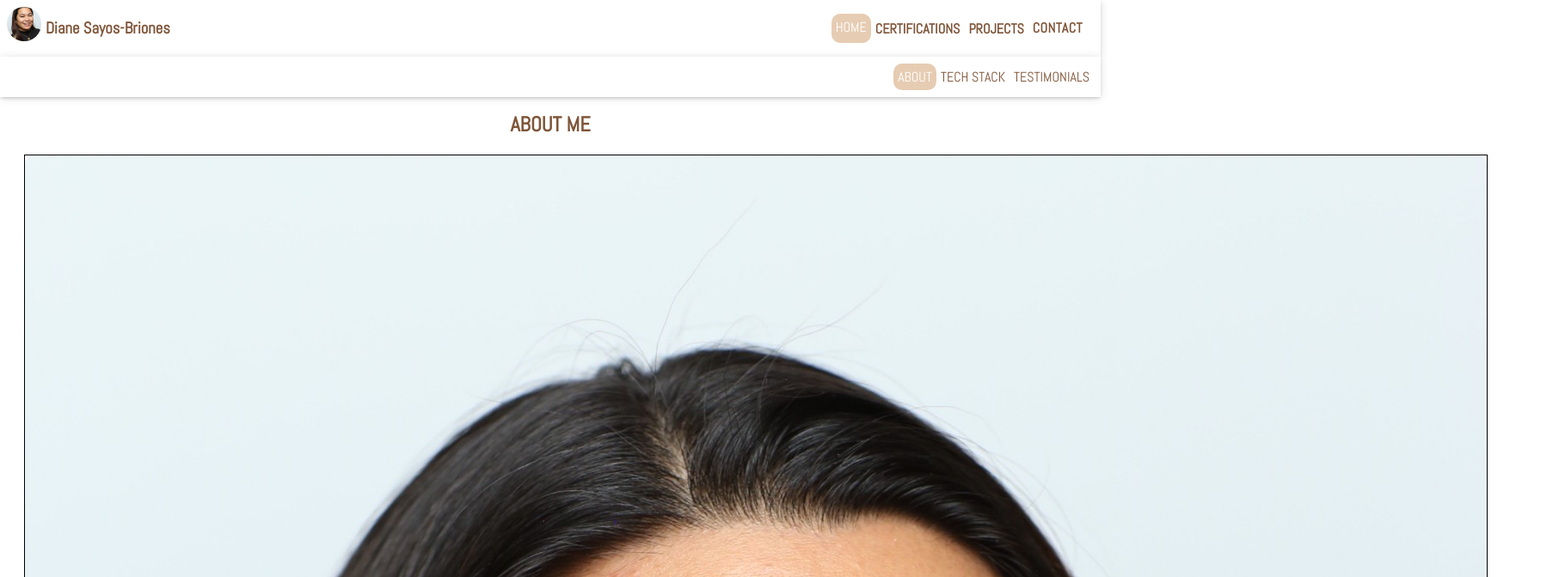
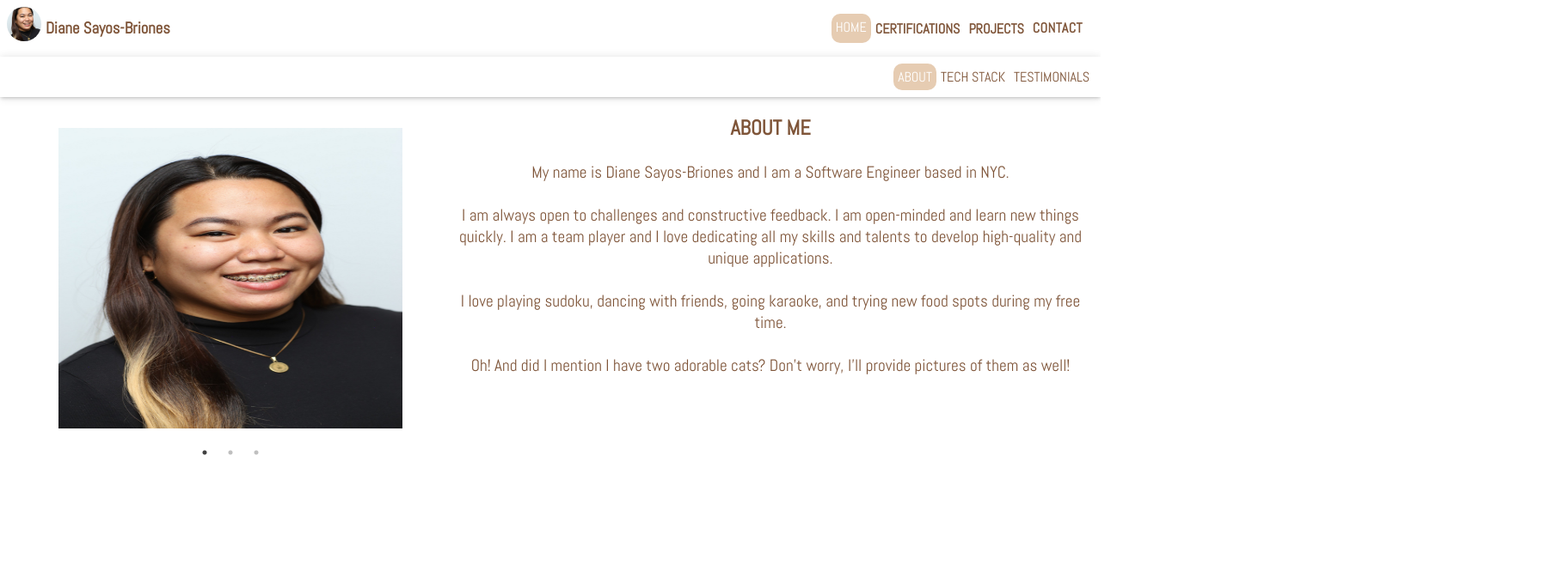
Before and after one commit to Diane-Sayos/Diane.Sayos.github.io, a React (Create React App) app: page / in a window 1280 px wide. Shown: the top 672 px of the page at 86% size, 1820 px wide, since content can reach past the window. Built offline with nearby package versions, Linux system fonts and the light colour scheme.

Commit message:
change about page

```diff
--- a/src/components/home/Home.css
+++ b/src/components/home/Home.css
@@ -32,40 +32,39 @@
 
 /* About css */
 .about {
-    margin: 0.5rem 1rem 3rem;
+    margin: 0.5rem 0.5rem 3rem 0.5rem;
     display: flex;
     flex-direction: column;
-    height: 100%;
 }
 
 .about-card {
     display: flex;
-    flex-basis: 80%;
     flex-direction: row;
+    padding: 0.25rem;
+    margin: 0 auto;
+    justify-content: center;
+}
+.slider-container {
+    flex-basis: 40%;
+    width: 400px;
+    height: 300px;
     padding: 0.5rem;
-    margin: 0.25rem;
-    align-items: center;
+    margin: 0.5rem auto;
 }
 
-.about-card-image-container {
-    flex-basis: 40%;
-    border: 0.5px solid black;
-    margin: 0 auto;
-}
-
-.about-card-image {
-    /* width: 80%;
-    height: 30%; */
-    border-radius: 10px;
-    margin: 0 auto;
+.about-image {
+    width: 400px;
+    height: 350px;
+    margin: 0.5rem auto;
 }
 
 .about-card-description {
     flex-basis: 60%;
-    border: 0.5px solid black;
 }
 
-
+.about-card-description p {
+    font-size: larger;
+}
 
 /* Techstack css */
 .tech-stack-container {
@@ -105,9 +104,21 @@ h2, h3, h4 {
 
 
 /* About css - mobile */
-@media (max-width: 480px) {
+@media (max-width: 1024px) {
     .about-card {
         display: flex;
         flex-direction: column;
     }
-  }
+}
+
+@media (max-width: 480px)   {
+    .slider-container  {
+        width: 330px;
+        margin: 0.25rem  auto 1rem auto;
+        justify-content: center;
+    }
+    .about-image {
+        width: 330px;
+        margin: 0.25rem auto;
+    }
+}
--- a/src/components/home/Personal.js
+++ b/src/components/home/Personal.js
@@ -1,24 +1,50 @@
 import './Home.css';
 
+import Slider from 'react-slick';
+import 'slick-carousel/slick/slick.css';
+import 'slick-carousel/slick/slick-theme.css';
+
 import avatar from '../../images/personal/avatar.JPG';
+import fullstack from '../../images/certifications/FullstackCertificate.png';
+import aws from '../../images/certifications/Coursera-AWS.png';
 
+const images = [
+    avatar,
+    fullstack,
+    aws
+]
 
 //edit to an about page--make sure to add images,and a short paragraph descibing me!
 const Personal = () => {
+    const settings = {
+        dots: true,
+        infinite: true,
+        speed: 500,
+        slidesToShow: 1,
+        slidesToScroll: 1,
+        arrows:false,
+    };
+
     return (
         <section>
             <article className="about">
-                <h2>ABOUT ME</h2>
                 <div className="about-card">
-                    <div className="about-card-image-container">
-                        <img alt="#" src={avatar} className="about-card-image"/>
+                    <div className="slider-container">
+                    <Slider {...settings}>
+                        {images.map((image, index) => (
+                            <div key={index} className="about-card-image-container">
+                                <img src={image} alt={`slide-${index}`} className="about-image"/>
+                            </div>
+                        ))}
+                    </Slider>
                     </div>
                     <div className="about-card-description">
+                        <h2>ABOUT ME</h2>
                         <p>
-                            My name is Diane Sayos-Briones and I am a Software Engineer based in NYC.
+                            My name is Diane Sayos-Briones and I am a Software Engineer based in NYC.<br /><br />
                             I am always open to challenges and constructive feedback. I am open-minded and learn new things quickly.
-                            I am a team player and I love dedicating all my skills and talents to develop high-quality and unique applications.
-                            I love playing sudoku, dancing with friends, going karaoke, and trying new food spots during my free time.
+                            I am a team player and I love dedicating all my skills and talents to develop high-quality and unique applications.<br /><br />
+                            I love playing sudoku, dancing with friends, going karaoke, and trying new food spots during my free time. <br /><br />
                             Oh! And did I mention I have two adorable cats? Don't worry, I'll provide pictures of them as well!
                         </p>
                     </div>
```
